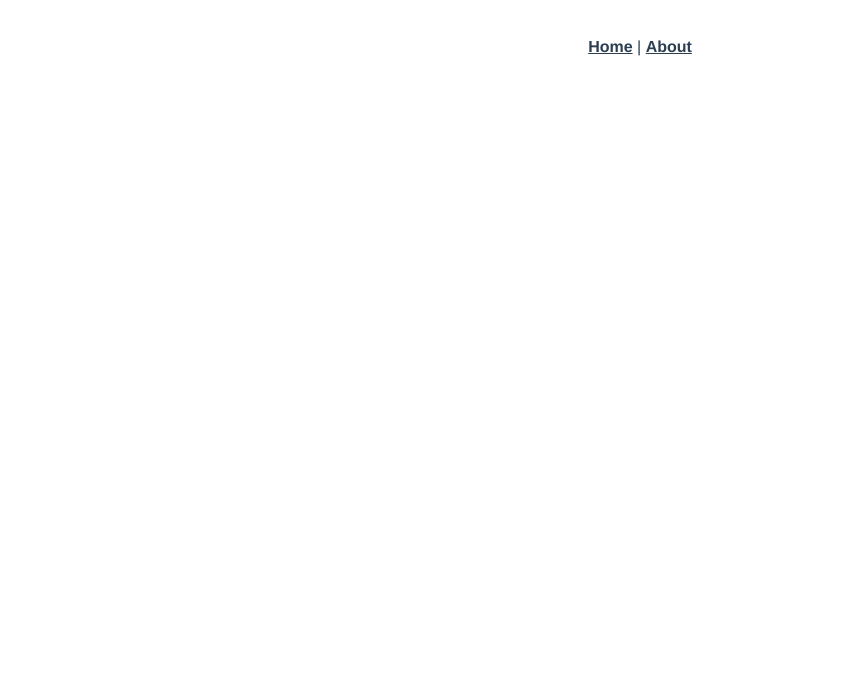
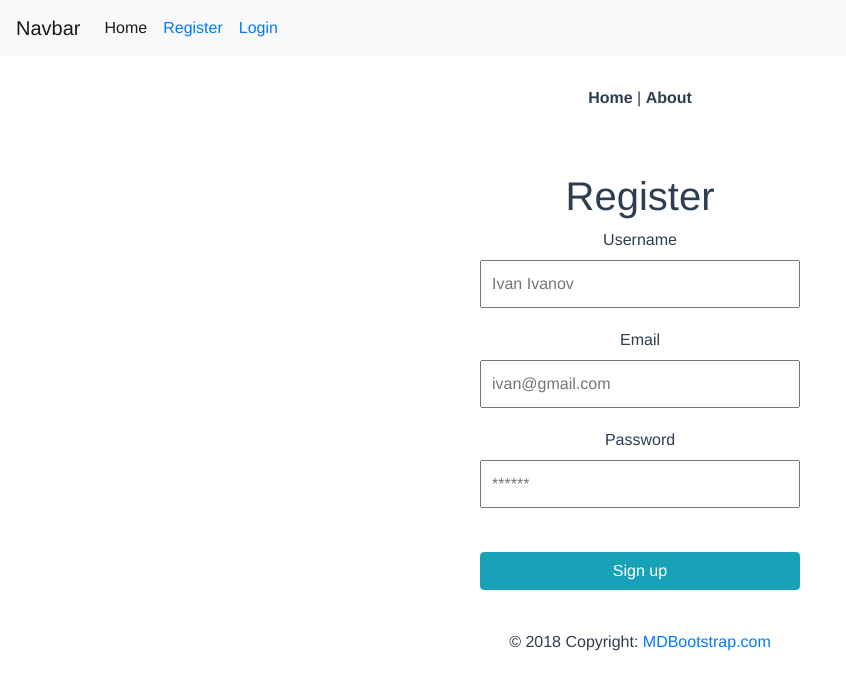
Before and after one commit to nikolaTerziiski/OnlineShop, a Vue app in the folder cars-project/: page /register in a window 1280 px wide. Shown: the top 690 px of the page, without its empty margins (0-846 px from the left). Built offline with nearby package versions, Linux system fonts and the light colour scheme.

Commit message:
Added templated to the new project

```diff
--- a/cars-project/package.json
+++ b/cars-project/package.json
@@ -8,9 +8,13 @@
     "lint": "vue-cli-service lint"
   },
   "dependencies": {
+    "bootstrap": "^4.3.1",
     "core-js": "^2.6.5",
+    "jquery": "^3.4.1",
+    "popper.js": "^1.15.0",
     "vue": "^2.6.10",
     "vue-router": "^3.0.3",
+    "vuelidate": "^0.7.4",
     "vuex": "^3.0.1"
   },
   "devDependencies": {
--- a/cars-project/src/App.vue
+++ b/cars-project/src/App.vue
@@ -1,12 +1,25 @@
 <template>
   <div id="app">
+    <page-header></page-header>
     <div id="nav">
       <router-link to="/">Home</router-link> |
       <router-link to="/about">About</router-link>
     </div>
     <router-view/>
+    <page-footer></page-footer>
   </div>
 </template>
+
+<script>
+import PageHeader from '@/components/common/PageHeader'
+import PageFooter from '@/components/common/PageFooter'
+export default {
+  components: {
+    PageHeader,
+    PageFooter
+  }
+}
+</script>
 
 <style>
 #app {
--- /dev/null
+++ b/cars-project/src/components/authentication/Login.vue
@@ -0,0 +1,50 @@
+<template>
+  <div class="login">
+      <h1>Login</h1>
+      <form>
+        <label for="login">Username</label>
+        <input type="text" id="login" placeholder="Ivan Ivanov" />
+        <label for="password">Password</label>
+        <input type="password" id="password" placeholder="******" />
+
+        <input type="submit" value="Login" />
+      </form>
+    </div>
+</template>
+
+<script>
+export default {
+
+}
+</script>
+
+<style>
+.login form {
+  display: grid;
+  width: 25%;
+  margin: 0 auto;
+}
+
+.login input {
+  padding: 10px;
+  margin-bottom: 20px;
+}
+
+.login input[type="submit"] {
+  width: 25%;
+  margin: 0 auto;
+  border: 2px solid dodgerblue;
+  text-align: center;
+  font-size: 14px;
+  background: dodgerblue;
+  color: white;
+  border-radius: 7px;
+  margin-top: 20px;
+  box-shadow: 2px 2px 0px 0px rgba(0, 0, 0, 0.5);
+}
+
+.login input[type="submit"]:hover {
+  color: dodgerblue;
+  background: transparent;
+}
+</style>
--- /dev/null
+++ b/cars-project/src/components/authentication/Register.vue
@@ -0,0 +1,59 @@
+<template>
+ <div class="register">
+      <h1>Register</h1>
+      <form>
+        <label for="username">Username</label>
+        <input type="text" id="username" placeholder="Ivan Ivanov" />
+        <label for="email">Email</label>
+        <input type="text" id="email" placeholder="ivan@gmail.com" />
+        <label for="password">Password</label>
+        <input type="password" id="password" placeholder="******" />
+        <button class="btn btn-info my-4 btn-block" type="submit">Sign up</button>
+      </form>
+    </div>
+    <!-- Sign up button -->
+
+<!-- Default form register -->
+</template>
+
+<script>
+export default {
+
+}
+</script>
+
+<style>
+.register {
+  padding-top: 2em;
+}
+
+.register form {
+  display: grid;
+  width: 25%;
+  margin: 0 auto;
+}
+
+.register input {
+  padding: 10px;
+  margin-bottom: 20px;
+}
+
+.register input[type="submit"] {
+  width: 25%;
+  margin: 0 auto;
+  border: 2px solid dodgerblue;
+  text-align: center;
+  font-size: 14px;
+  background: dodgerblue;
+  color: white;
+  border-radius: 7px;
+  margin-top: 20px;
+  box-shadow: 2px 2px 0px 0px rgba(0, 0, 0, 0.5);
+}
+
+.register input[type="submit"]:hover {
+  color: dodgerblue;
+  background: transparent;
+}
+
+</style>
--- /dev/null
+++ b/cars-project/src/components/common/PageFooter.vue
@@ -0,0 +1,21 @@
+<template>
+  <!-- Footer -->
+<footer class="page-footer font-small blue">
+
+  <!-- Copyright -->
+  <div class="footer-copyright text-center py-3">© 2018 Copyright:
+    <a href="https://mdbootstrap.com/education/bootstrap/"> MDBootstrap.com</a>
+  </div>
+
+</footer>
+</template>
+
+<script>
+export default {
+
+}
+</script>
+
+<style>
+
+</style>
--- /dev/null
+++ b/cars-project/src/components/common/PageHeader.vue
@@ -0,0 +1,34 @@
+<template>
+  <nav class="navbar navbar-expand-lg navbar-light bg-light">
+  <a class="navbar-brand" href="#">Navbar</a>
+  <button class="navbar-toggler" type="button" data-toggle="collapse" data-target="#navbarNav" aria-controls="navbarNav" aria-expanded="false" aria-label="Toggle navigation">
+    <span class="navbar-toggler-icon"></span>
+  </button>
+  <div class="collapse navbar-collapse" id="navbarNav">
+    <ul class="navbar-nav">
+      <li class="nav-item active">
+        <a class="nav-link" href="#">Home <span class="sr-only">(current)</span></a>
+      </li>
+      <li class="nav-item">
+        <a class="nav-link"><router-link to="/register">Register</router-link></a>
+      </li>
+      <li class="nav-item">
+        <a class="nav-link"><router-link to="/login">Login</router-link></a>
+      </li>
+    </ul>
+  </div>
+</nav>
+</template>
+
+<script>
+export default {
+
+}
+</script>
+
+<style>
+.navbar-nav > li{
+  padding: left 30px;;
+  padding: right 30px;;
+}
+</style>
--- /dev/null
+++ b/cars-project/src/config/config.js
@@ -0,0 +1,4 @@
+export default {
+    appKey: 'kid_rJz1JcFVr',
+    appSecret : 'e915b2de6d65480998f72bc7544a4e3c'
+}
--- a/cars-project/src/main.js
+++ b/cars-project/src/main.js
@@ -2,8 +2,12 @@ import Vue from 'vue'
 import App from './App.vue'
 import router from './router'
 import store from './store'
+import Vuelidate from 'vuelidate'
+import 'bootstrap'
+import 'bootstrap/dist/css/bootstrap.min.css'
 
 Vue.config.productionTip = false
+Vue.use(Vuelidate);
 
 new Vue({
   router,
--- a/cars-project/src/router.js
+++ b/cars-project/src/router.js
@@ -1,6 +1,8 @@
 import Vue from 'vue'
 import Router from 'vue-router'
 import Home from './views/Home.vue'
+import Register from '../src/components/authentication/Register.vue'
+import Login from '../src/components/authentication/Login.vue'
 
 Vue.use(Router)
 
@@ -14,12 +16,14 @@ export default new Router({
       component: Home
     },
     {
-      path: '/about',
-      name: 'about',
-      // route level code-splitting
-      // this generates a separate chunk (about.[hash].js) for this route
-      // which is lazy-loaded when the route is visited.
-      component: () => import(/* webpackChunkName: "about" */ './views/About.vue')
+      path: '/register',
+      name: 'register',
+      component: Register
+    },
+    {
+      path: '/login',
+      name: 'login',
+      component: Login
     }
   ]
 })
--- a/cars-project/src/views/Home.vue
+++ b/cars-project/src/views/Home.vue
@@ -2,6 +2,12 @@
   <div class="home">
     <img alt="Vue logo" src="../assets/logo.png">
     <HelloWorld msg="Welcome to Your Vue.js App"/>
+    <div class="alert alert-success alert-dismissible fade show" role="alert">
+  With Bootstrap!
+  <button type="button" class="close" data-dismiss="alert" aria-label="Close">
+    <span aria-hidden="true">&times;</span>
+  </button>
+</div>
   </div>
 </template>
 
```
Also changed, not shown: cars-project/src/services/authService.js (added, +49 -0 lines), 1 other file (tests, documents, lock files or other folders).
